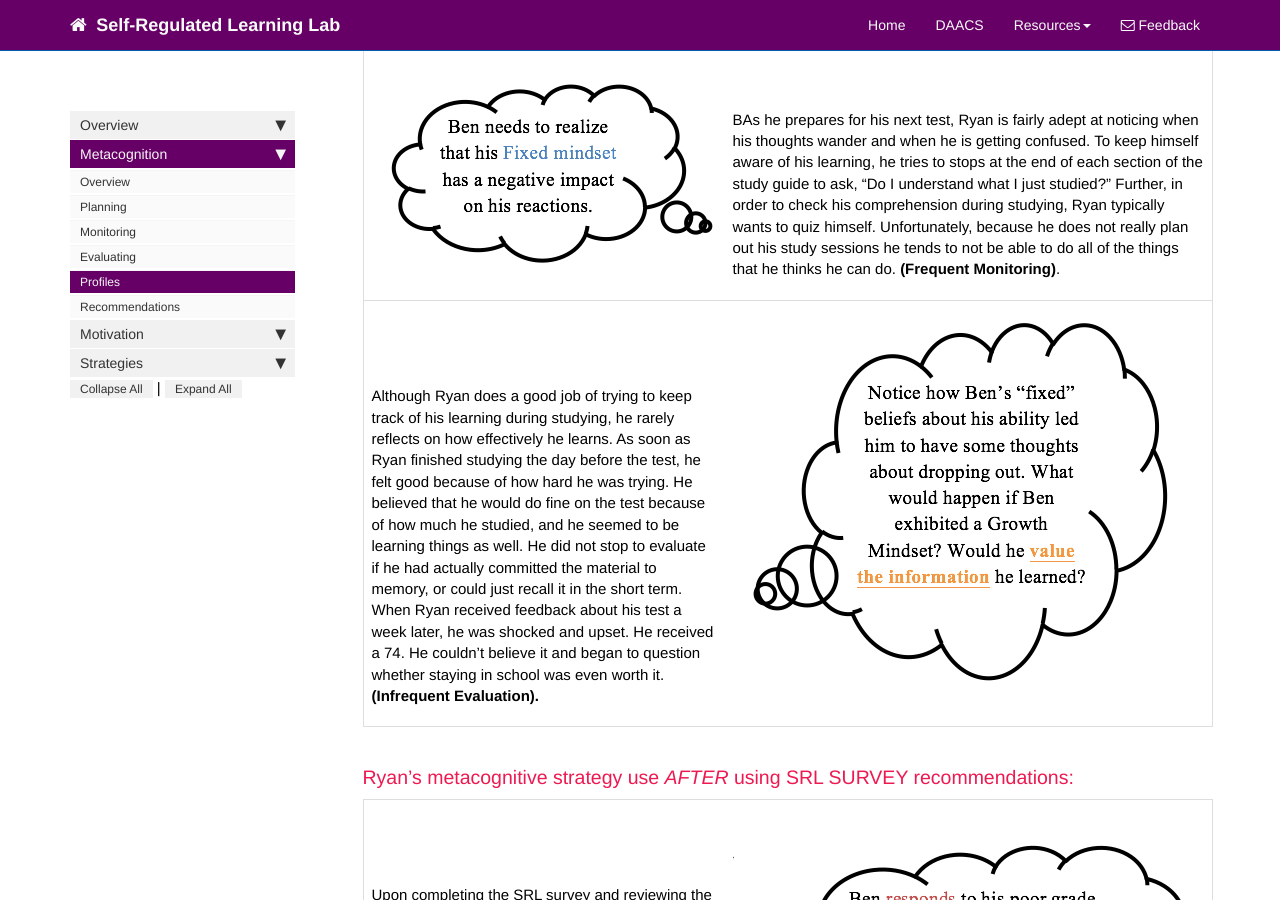
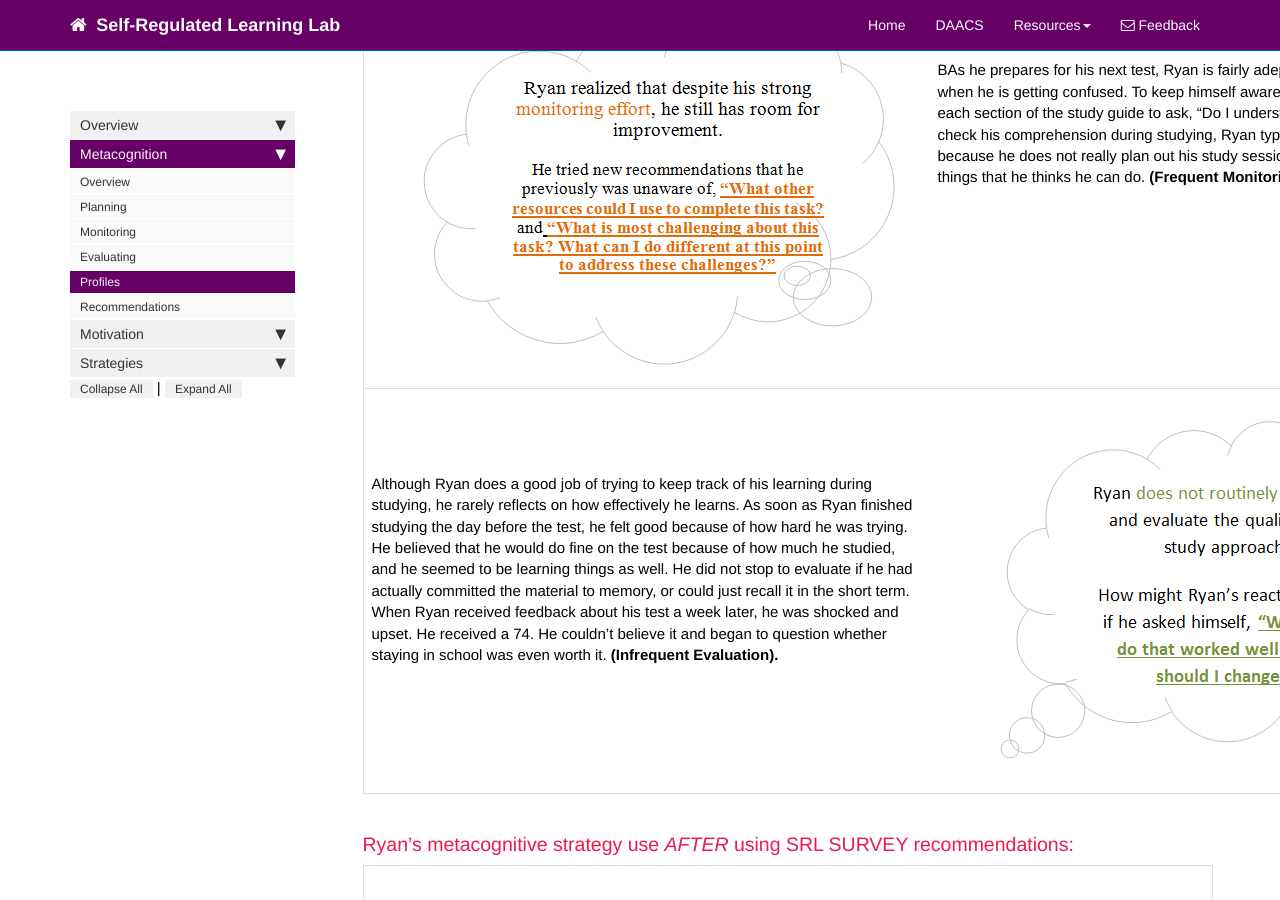
Before and after one commit to dfranklin02/SRL, a Jekyll site: the page built from docs/pages/metacognition/metacognition_profile.md, in a window 1280 px wide and 900 px high, scrolled down 1427 px. Built offline with Jekyll 4.4.1, drawn with Linux system fonts in a browser that asks for light colours; nearby versions of some CDN libraries; comment, search, counter and statistics services are not loaded.

Commit message:
Update metacognition_profile.md

```diff
--- a/docs/pages/metacognition/metacognition_profile.md
+++ b/docs/pages/metacognition/metacognition_profile.md
@@ -33,12 +33,12 @@ The figure below shows the interaction of the three metacognitive components (i.
          <p>Ryan is very busy with his family and work responsibilities. He can do his schoolwork and study for his exam after his children go to sleep – about 8:30pm or so. As a student, Ryan did not realize that planning is related to the way in which he engages in self-checking and adapting behaviors. Therefore, with his busy life, he studies when he finds time. As a result, he constantly feels rushed and worries that he just does not have the necessary time to get through all of the study material. Although some of his friends told him that he needs to plan better, Ryan told them that he has no time to plan and that it was a waste of his time. <b>(Infrequent Planning)</b> </p>
       </td>
       <td>
-         <img img src='images/mindsetsee1.png' width="100px" height="50px" alt='mindset_profile'/>
+         <img img src='images/Infrequent Planning=E.PNG' width="100px" height="50px"/>
       </td>
    </tr>
    <tr style="background-color:white">
       <td>
-         <img src='images/mindsetsee2.png' width="100" height="50" alt='mindset_profile' />
+         <img src='images/Frequent Monitoring=E.PNG' width="100" height="50"/>
       </td>
       <td>
          <br>
@@ -54,7 +54,7 @@ The figure below shows the interaction of the three metacognitive components (i.
          <p>Although Ryan does a good job of trying to keep track of his learning during studying, he rarely reflects on how effectively he learns. As soon as Ryan finished studying the day before the test, he felt good because of how hard he was trying. He believed that he would do fine on the test because of how much he studied, and he seemed to be learning things as well. He did not stop to evaluate if he had actually committed the material to memory, or could just recall it in the short term. When Ryan received feedback about his test a week later, he was shocked and upset. He received a 74. He couldn’t believe it and began to question whether staying in school was even worth it. <b>(Infrequent Evaluation).</b> </p>
       </td>
        <td>
-         <img src='images/mindsetsee3.png' alt='mindset_profile' />
+         <img src='images/Infrequent Evaluation=E.PNG'/>
       </td>
    </tr>
 </table>
```
